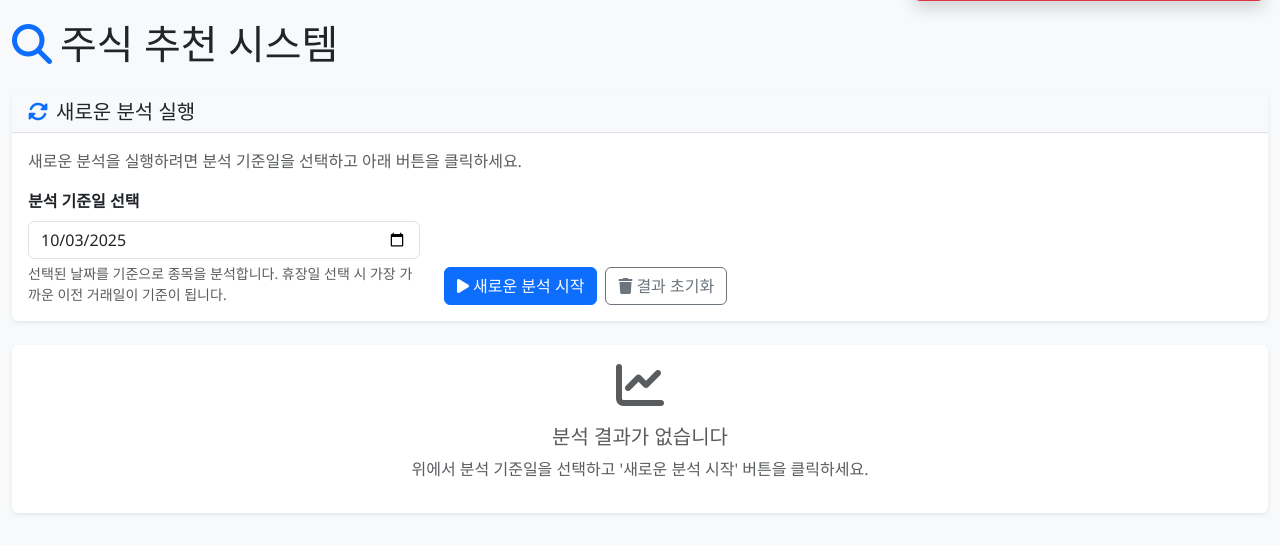
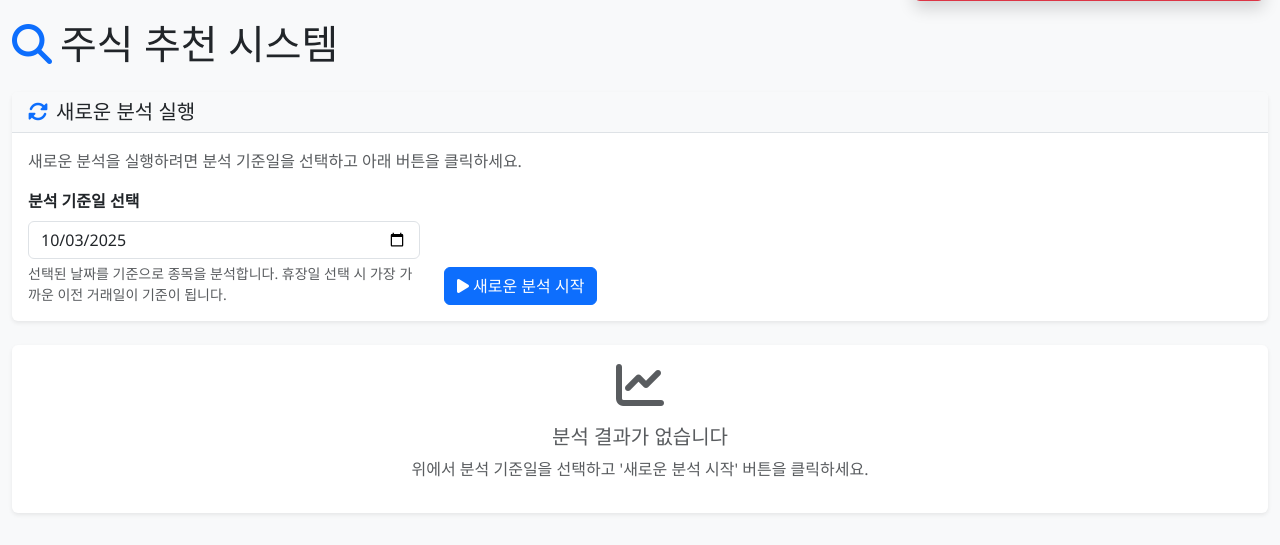
Before and after one commit to gunbin91/stockDeepLearning, a Flask app: page / in a window 1280 px wide. Shown: the part 60-605 px from the top of the page. Run offline with Flask 3, Linux system fonts and the light colour scheme; parts of the project's set-up code (start-up, migrations or seed data) failed here and were passed over; some libraries are stand-ins or nearby versions.

Commit message:
feat: 결과초기화버튼제거

```diff
--- a/static/js/main.js
+++ b/static/js/main.js
@@ -212,10 +212,6 @@ $(document).ready(function() {
             startAnalysis();
         });
 
-        // 결과 초기화 버튼
-        $('#clear_results_btn').on('click', function() {
-            clearResults();
-        });
 
         // 분석 중단 버튼 (팝업 내부)
         $('#stop_analysis_btn_modal').on('click', function() {
@@ -308,11 +304,6 @@ $(document).ready(function() {
         });
     }
 
-    function clearResults() {
-        if (confirm('분석 결과를 초기화하시겠습니까?')) {
-            location.reload();
-        }
-    }
 
     function stopAnalysis() {
         if (confirm('실행 중인 분석을 중단하시겠습니까?')) {
--- a/templates/index.html
+++ b/templates/index.html
@@ -31,9 +31,6 @@
             <div class="col-md-4 d-flex align-items-end">
                 <button type="button" class="btn btn-primary me-2" id="start_analysis_btn">
                     <i class="fas fa-play me-1"></i>새로운 분석 시작
-                </button>
-                <button type="button" class="btn btn-outline-secondary" id="clear_results_btn">
-                    <i class="fas fa-trash me-1"></i>결과 초기화
                 </button>
             </div>
         </div>
@@ -280,12 +277,6 @@ $(document).ready(function() {
         });
     });
 
-    // 결과 초기화 버튼
-    $('#clear_results_btn').click(function() {
-        if (confirm('분석 결과를 초기화하시겠습니까?')) {
-            location.reload();
-        }
-    });
 
     // WebSocket 연결
     const socket = io();
```
